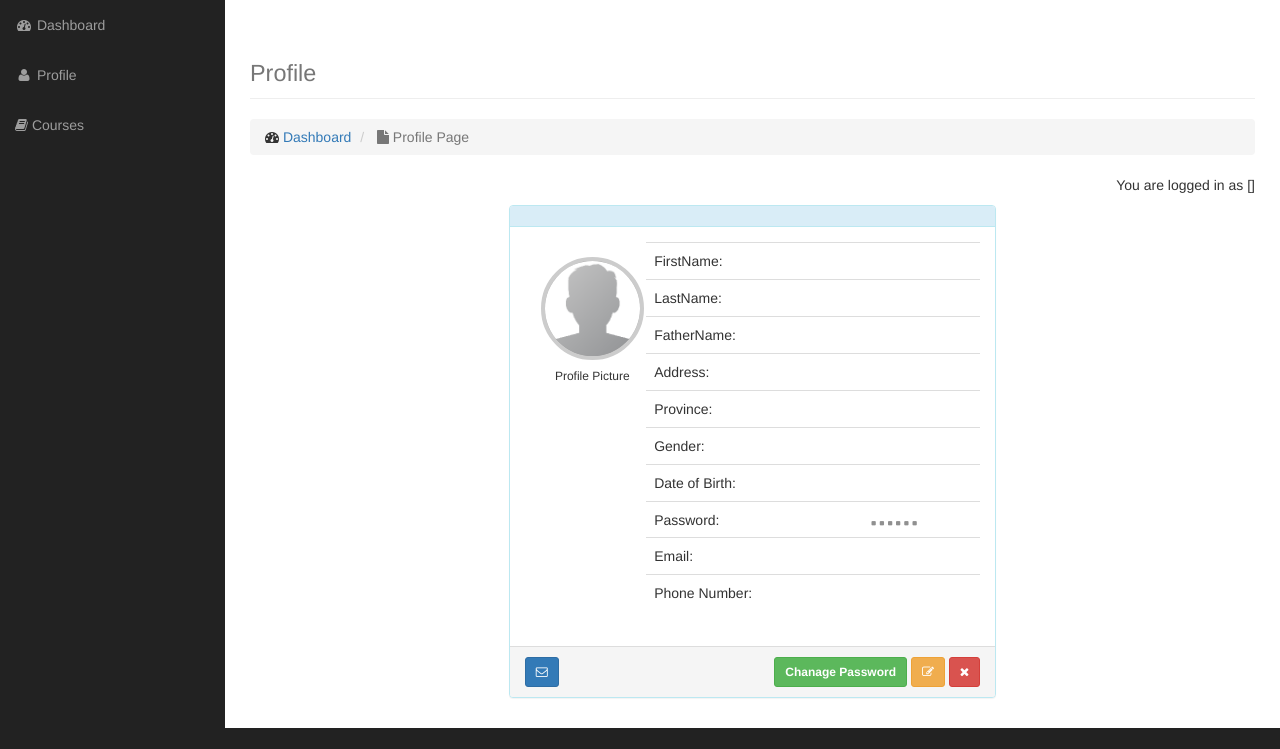
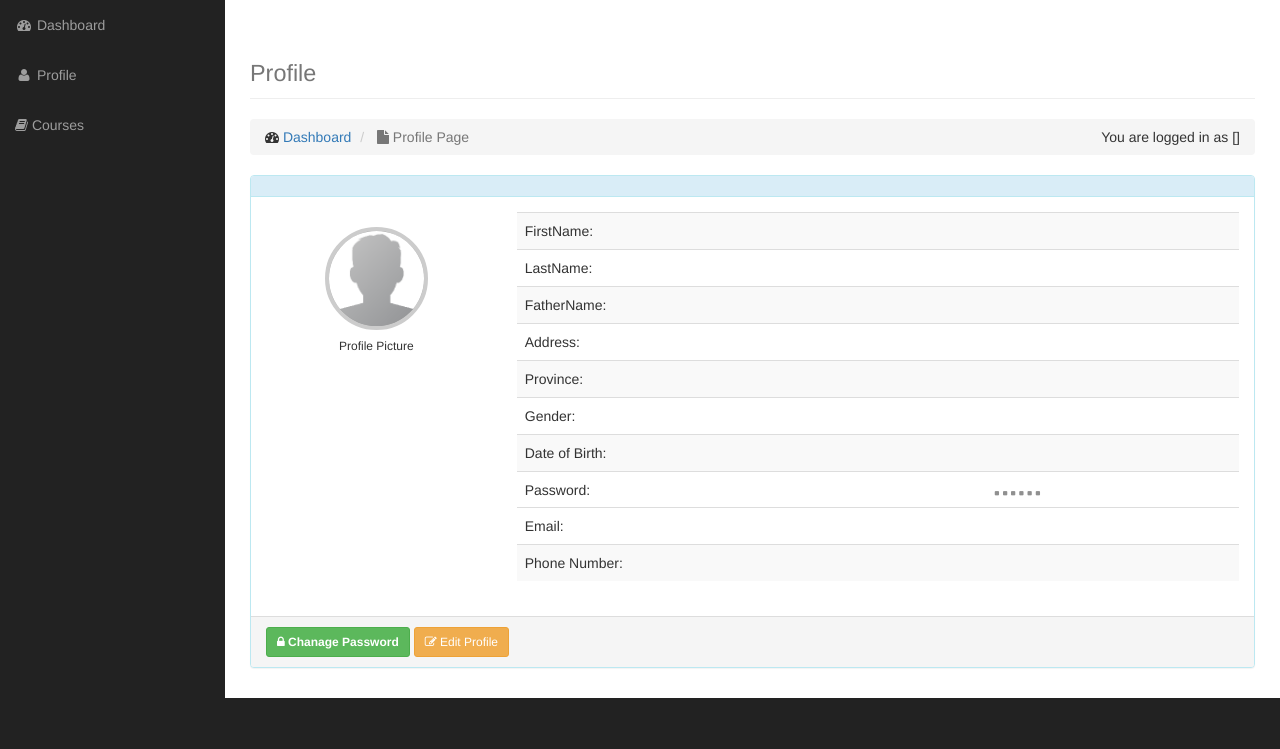
Before and after one commit to abdullahrahimee/kids, a PHP site: page /kids/users/parents/execute/profile_edit.php in a window 1280 px wide. Shown: the part 51-800 px from the top of the page. Run offline with PHP 8.4, Linux system fonts and the light colour scheme; the visitor is signed in with stand-in values (Sample User, id 1); data that the repository does not hold is empty.

Commit message:
these files are changed

```diff
--- a/users/parents/execute/profile_edit.php
+++ b/users/parents/execute/profile_edit.php
@@ -11,7 +11,7 @@
         $userrow = mysql_fetch_array($selectuser);
         $users_id=$userrow['id']; //id no of users in users table
 
-        $sql=mysql_query("select * from students where email = '".$userrow['email']."'");
+        $sql=mysql_query("select * from parent where email = '".$userrow['email']."'");
         $row=mysql_fetch_array($sql);
         $stu_id=$row['s_id'];
 
@@ -226,9 +226,8 @@
                             <li class="active">
                                 <i class="fa fa-file"></i> Profile Page
                             </li>
+                            <span class="pull-right"> <p> You are logged in as <b> <?php echo ucwords($userrow['username']); ?> </b> [<?php echo $level_name; ?>]</p></span>
                         </ol>
-
-                        <div class="text-right"> <p> You are logged in as <b> <?php echo ucwords($userrow['username']); ?> </b> [<?php echo $level_name; ?>]</p></div>
                     </div>
 
 <!--  //start All the text for body -->
@@ -335,7 +334,7 @@
     <div class="col-md-12">
       <div class="row">
 
-        <div class="col-xs-12 col-sm-12 col-md-6 col-lg-6 col-xs-offset-0 col-sm-offset-0 col-md-offset-3 col-lg-offset-3 toppad" >
+        <div class="col-xs-12 col-sm-12 col-md-12 col-lg-12 toppad" >
 
 
           <div class="panel panel-info">
@@ -376,7 +375,7 @@
 
         <!-- //start Form -->
 
-                  <table class="table table-user-information">
+                  <table class="table table-striped table-user-information">
                     <tbody>
                       <tr>
                         <td>FirstName:</td>
@@ -449,13 +448,8 @@
               </div>
             </div>
                  <div class="panel-footer">
-                        <a href="../../../contact.php" data-original-title="Broadcast Message" data-toggle="tooltip" type="button" class="btn btn-sm btn-primary"><i class="fa fa-envelope-o"></i></a>
-                        <span class="pull-right">
-                            <a href="profile_pass.php" class="btn btn-sm btn-success" > <b> Chanage Password </b></a>
-
-                            <button data-toggle="modal" data-target="#myModal" class="btn btn-sm btn-warning"><i class="fa fa-edit" style=""></i></button>
-                            <a href="../index.php" data-original-title="Remove this user" data-toggle="tooltip" type="button" class="btn btn-sm btn-danger"><i class="fa fa-close"></i></a>
-                        </span>
+                            <a href="profile_pass.php" class="btn btn-sm btn-success" > <b><i class="fa fa-lock" style=""></i>	Chanage Password </b></a>
+                            <button data-toggle="modal" data-target="#myModal" class="btn btn-sm btn-warning"><i class="fa fa-edit" style=""></i>	Edit Profile</button>
                     </div>
 
 
```
